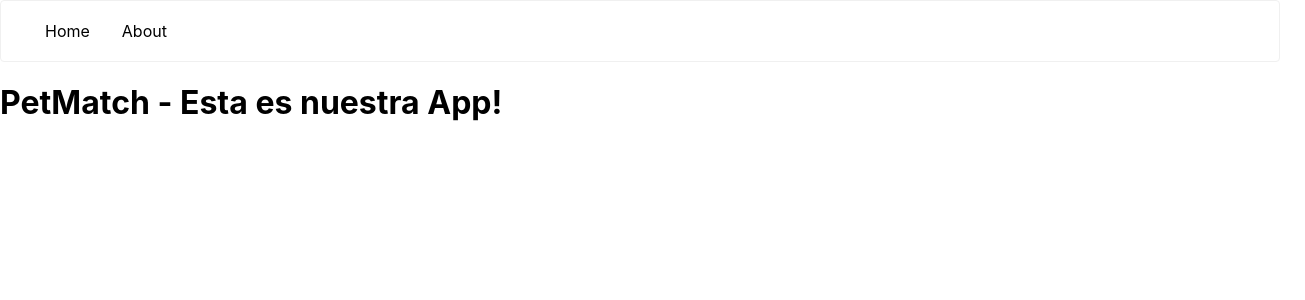
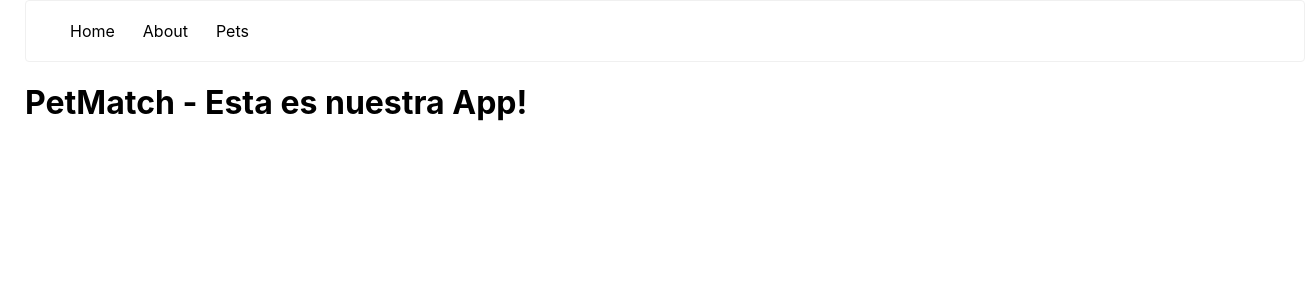
Before and after one commit to ilkogarcia/igp-btc-fsd-petmatch-frontend, a Next.js app: page / in a window 1280 px wide. Shown: the top 300 px of the page, 1305 px wide, since content can reach past the window. Built offline with nearby package versions, Linux system fonts and the light colour scheme.

Commit message:
feat: added a like button component as a client side component

```diff
--- a/src/app/layout.js
+++ b/src/app/layout.js
@@ -5,7 +5,7 @@
 
 import '../styles/globals.css'
 
-import Header from './components/Header'
+import Header from '../components/header/Header'
 
 export const metadata = {
   title: 'PetMatch. Bringing forever homes and loving pets together',
--- a/src/app/components/Header.jsx
+++ b/src/components/header/Header.jsx
@@ -12,6 +12,9 @@ const links = [{
 }, {
   label: 'About',
   route: '/about'
+}, {
+  label: 'Pets',
+  route: '/pets'
 }]
 
 export default function Header () {
--- a/src/app/components/Header.module.css
+++ b/src/components/header/Header.module.css
@@ -10,10 +10,10 @@
 .navigation {
   display: flex;
   list-style: none;
-  gap: 32px;
+  gap: 28px;
 }
 
-.navigation a:hoover {
-  color: #f0f0f0;
+.navigation a:hover {
+  color: #0f0f0f;
   text-decoration: underline;
 }
--- a/src/styles/globals.css
+++ b/src/styles/globals.css
@@ -16,10 +16,9 @@ a {
 }
 
 body {
-  padding: 0;
-  margin: 0;
-  max-width: 100vw;
-  min-height: 100vh;
+  padding: 0 5px;
+  margin: 0 20px;
+  max-width: 800px;
 }
 
 @media (prefers-color-scheme: dark) {
```
Also changed, not shown: src/app/pets/[id]/page.jsx (added, +26 -0 lines), src/app/pets/page.jsx (added, +20 -0 lines), src/components/like/LikeButton.jsx (added, +19 -0 lines).
